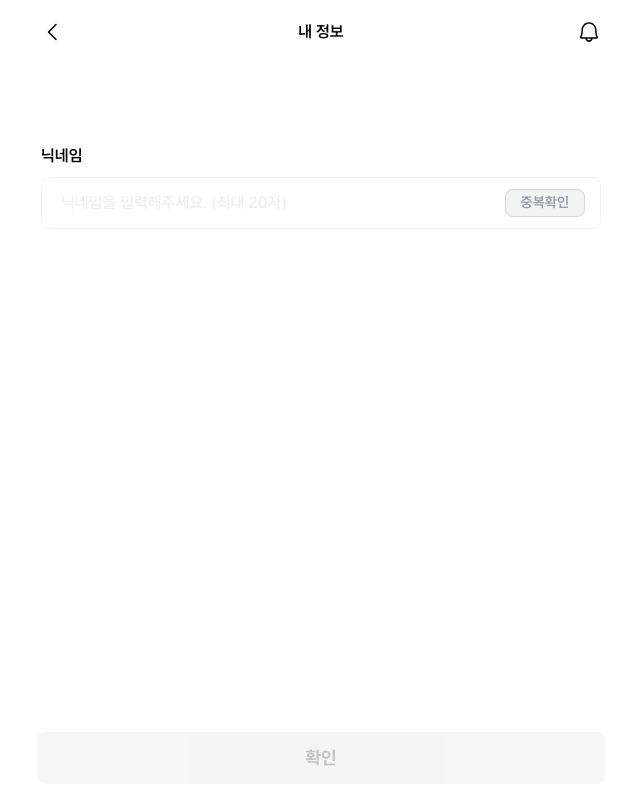
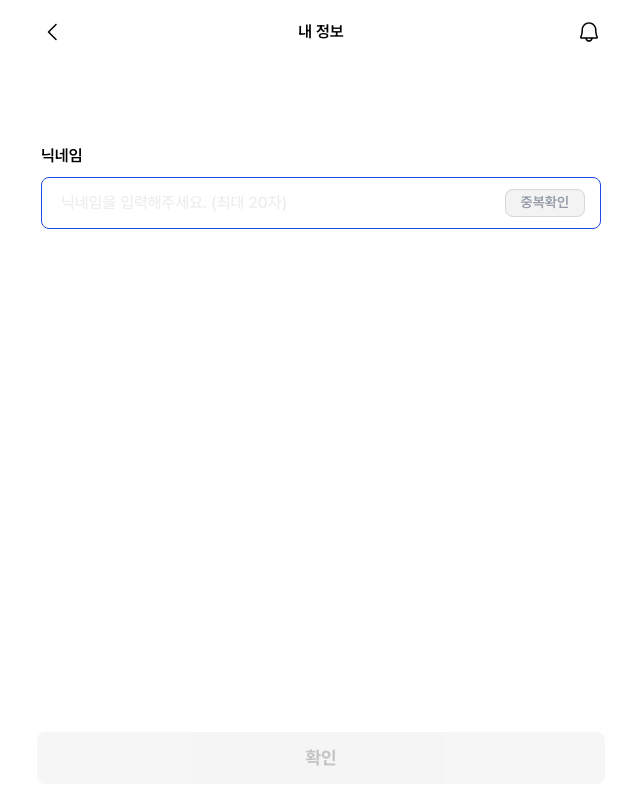
Before and after one commit to FC-DEV3-Final-Project/zoop-frontend, a Next.js app: page /mypage/1/user-info/edit-nickname in a window 1280 px wide. Shown: the whole page, without its empty margins (319-959 px from the left). Built offline with nearby package versions, Linux system fonts and the light colour scheme.

Commit message:
design: 인풋 border 컬러 수정

```diff
--- a/src/app/mypage/[id]/user-info/edit-nickname/page.tsx
+++ b/src/app/mypage/[id]/user-info/edit-nickname/page.tsx
@@ -29,7 +29,7 @@ const EditNickname = () => {
         <div className="flex w-full flex-col items-start justify-start gap-[10px] p-5 pt-[81px]">
           <div className="justify-center text-subtitle2">닉네임</div>
           <div
-            className={`flex items-center justify-between self-stretch rounded-small px-4 py-3 outline outline-1 outline-offset-[-1px] ${isValid === false ? "outline-[#FF0000]" : "outline-gray-200"}`}
+            className={`flex items-center justify-between self-stretch rounded-small px-4 py-3 outline outline-1 outline-offset-[-1px] ${isValid === false ? "outline-[#FF0000]" : "outline-blue-800-primary"}`}
           >
             <input
               type="text"
```
